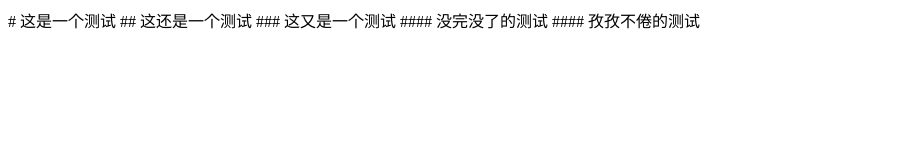
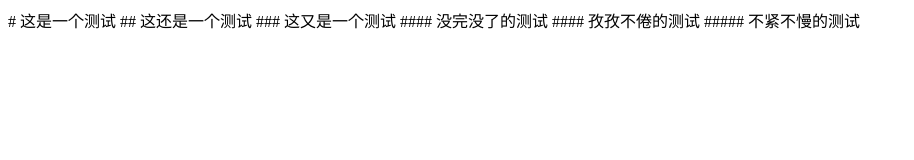
Before and after one commit to luodanshibing/luodanshibing.test, a plain HTML site: page index.html in a window 1280 px wide. Shown: the whole page, without its empty margins (0-914 px from the left). Drawn offline with Linux system fonts and the light colour scheme.

Commit message:
Update index.html

```diff
--- a/index.html
+++ b/index.html
@@ -11,5 +11,6 @@
   ### 这又是一个测试
   #### 没完没了的测试
   #### 孜孜不倦的测试
+  ##### 不紧不慢的测试
 </body>
 </html>
```
